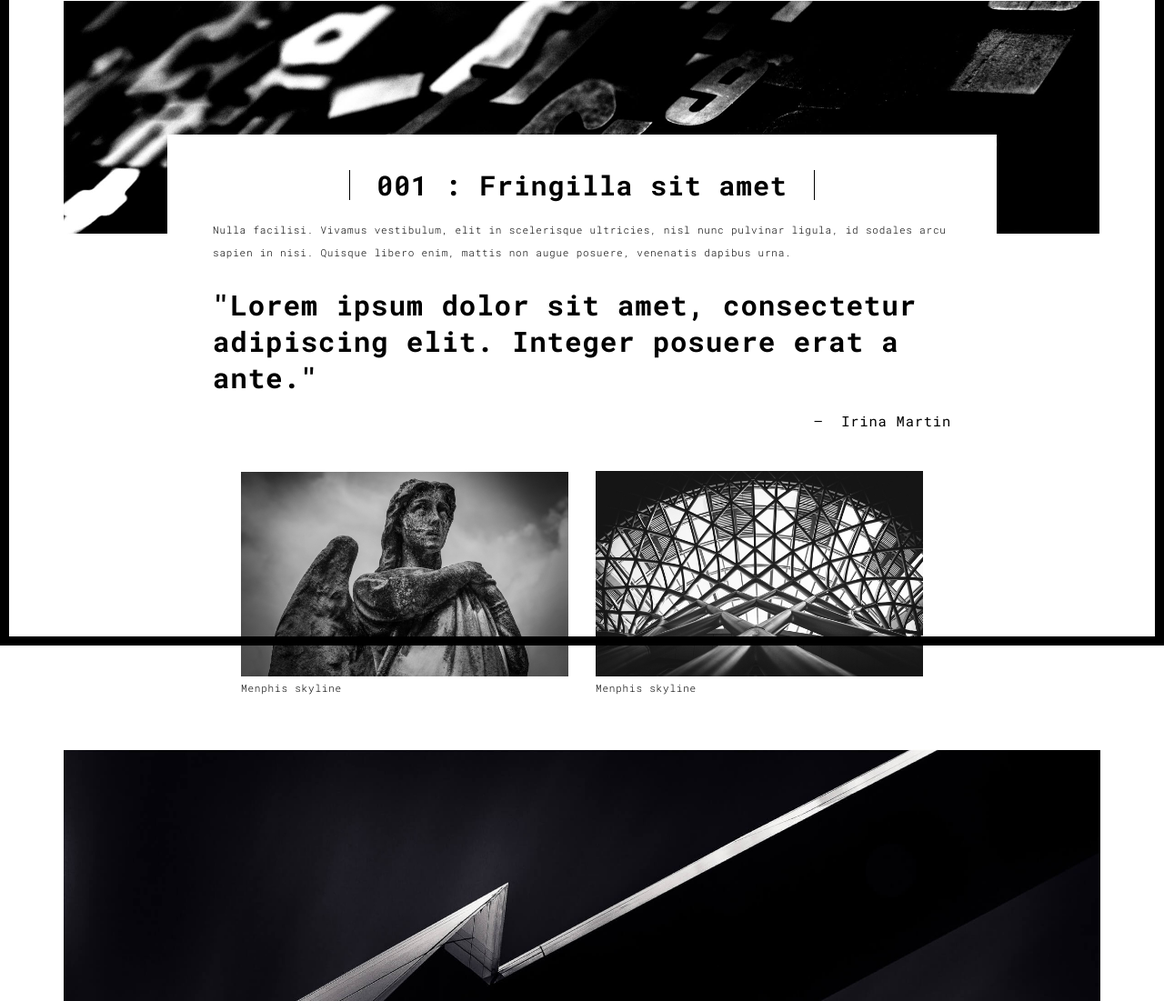
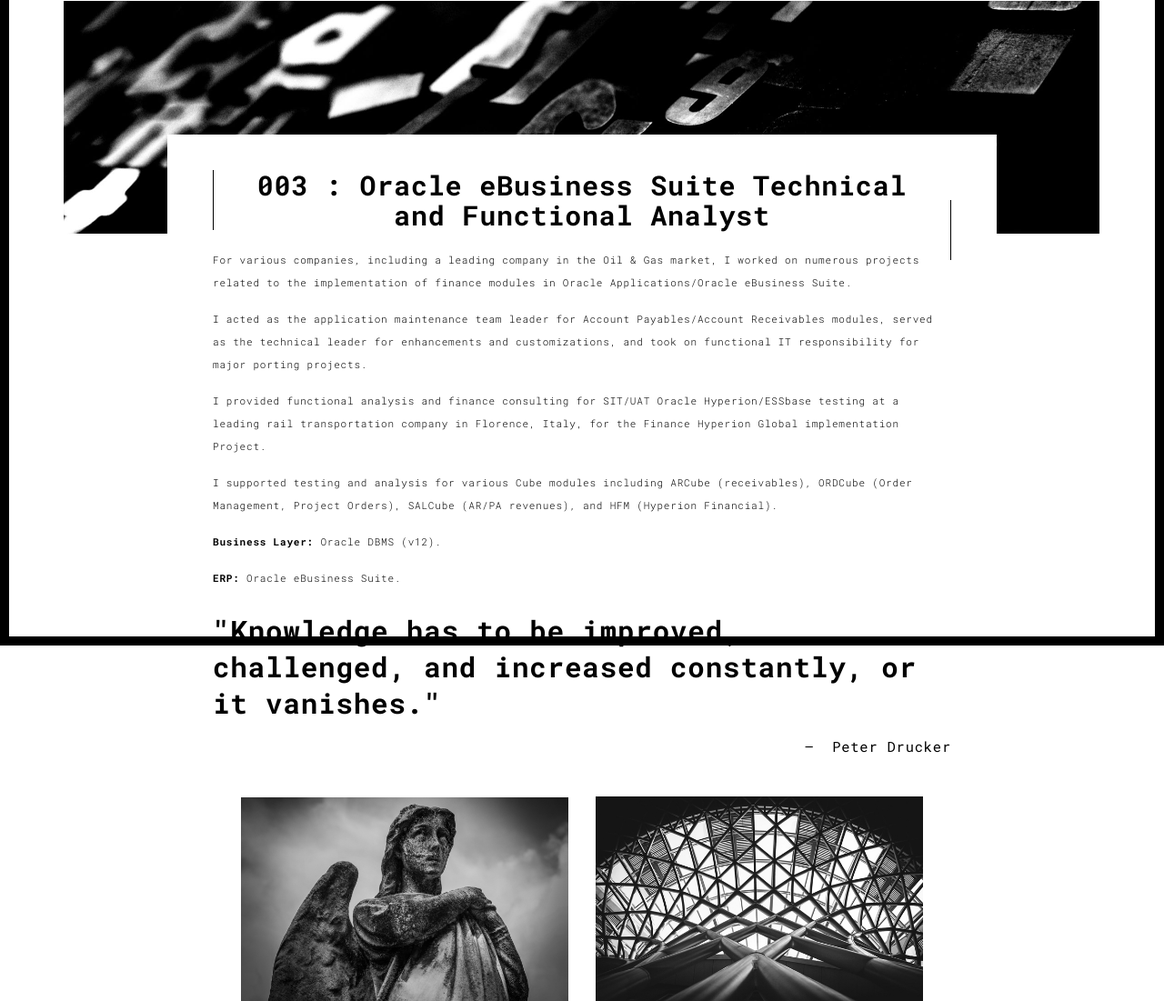
Before and after one commit to ginopat/portfo, a Flask app: template templates/work3.html in a window 1280 px wide. Shown: the part 90-1191 px from the top of the page at 91% size. Run offline with Flask 3, Linux system fonts and the light colour scheme; the template is opened without the code that fills it, so the values that code supplies are empty.

Commit message:
Update work3

```diff
--- a/templates/work3.html
+++ b/templates/work3.html
@@ -66,13 +66,21 @@
         <img src="./static/assets/images/work001-01.jpg" class="img-responsive" alt="">
         <div class="card-container">
           <div class="text-center">
-            <h1 class="h2">001 : Fringilla sit amet</h1>
+            <h1 class="h2">003 : Oracle eBusiness Suite Technical and Functional Analyst</h1>
           </div>
-          <p>Nulla facilisi. Vivamus vestibulum, elit in scelerisque ultricies, nisl nunc pulvinar ligula, id sodales arcu sapien in nisi. Quisque libero enim, mattis non augue posuere, venenatis dapibus urna.</p>
+          <p>For various companies, including a leading company in the Oil & Gas market, I worked on numerous projects related to the implementation of finance modules in Oracle Applications/Oracle eBusiness Suite.</p>
 
+          <p>I acted as the application maintenance team leader for Account Payables/Account Receivables modules, served as the technical leader for enhancements and customizations, and took on functional IT responsibility for major porting projects.</p>
+
+          <p>I provided functional analysis and finance consulting for SIT/UAT Oracle Hyperion/ESSbase testing at a leading rail transportation company in Florence, Italy, for the Finance Hyperion Global implementation Project.</p>
+
+          <p>I supported testing and analysis for various Cube modules including ARCube (receivables), ORDCube (Order Management, Project Orders), SALCube (AR/PA revenues), and HFM (Hyperion Financial).</p>
+
+          <p><strong>Business Layer:</strong> Oracle DBMS (v12).</p>
+          <p><strong>ERP:</strong> Oracle eBusiness Suite.</p>
           <blockquote>
-            <p>"Lorem ipsum dolor sit amet, consectetur adipiscing elit. Integer posuere erat a ante."</p>
-            <small class="pull-right">Irina Martin</small>
+            <p>"Knowledge has to be improved, challenged, and increased constantly, or it vanishes."</p>
+            <small class="pull-right">Peter Drucker</small>
           </blockquote>
         </div>
       </div>
--- a/templates/works.html
+++ b/templates/works.html
@@ -96,8 +96,8 @@
                       </a>
                       <div class="card-container card-container-lg">
                         <h4>003/006</h4>
-                        <h3>Vivamus vestibulum</h3>
-                        <p>Fusce sed hendrerit augue, a rhoncus velit. In non lorem mattis, tempor sem sit amet.</p>
+                        <h3>ERP and BI</h3>
+                        <p>Where I got in contact with some of the most famous Oil & Gas and transportation companies.</p>
                         <a href="./work3.html" title="" class="btn btn-default">Discover</a>
                       </div>
                     </div>
```
